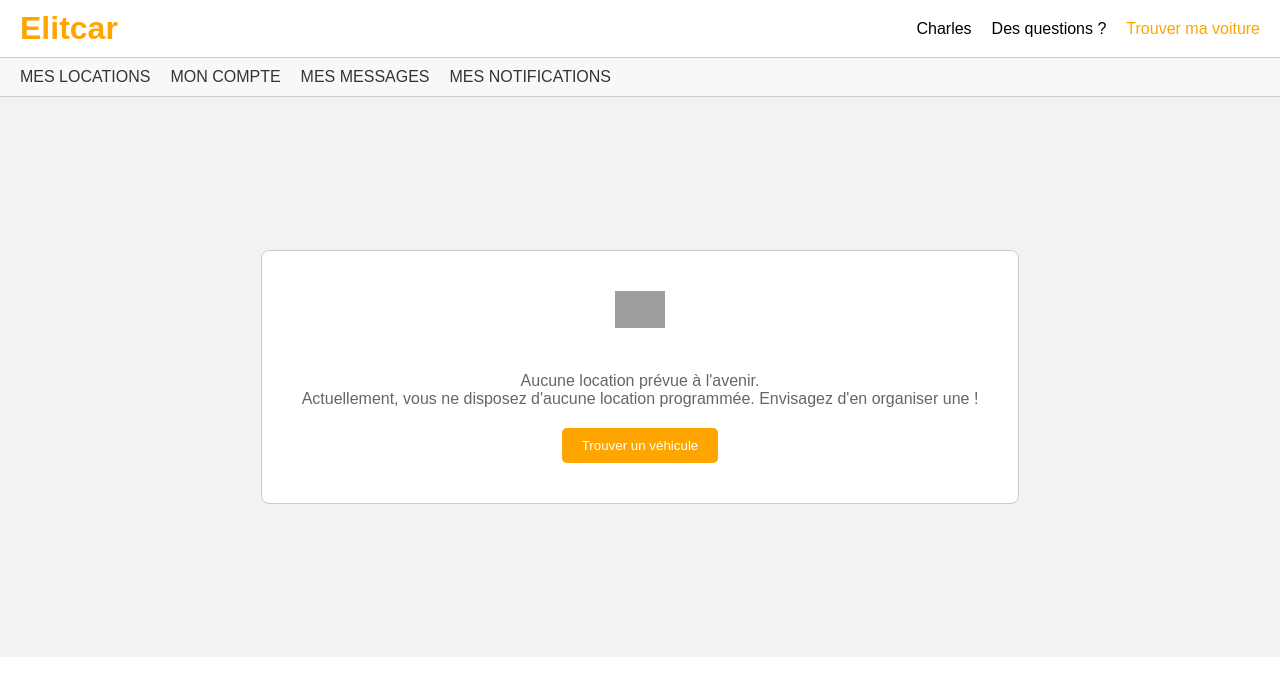
After one commit to Ihs-b/ElitCar2.0, a PHP site: page /view/FrontEnd/view_profile_particulier.php in a window 1280 px wide. The commit adds this page. Shown: the top 696 px of the page. Run offline with PHP 8.4, Linux system fonts and the light colour scheme; some libraries are stand-ins or nearby versions; grey boxes are pictures that could not be loaded.

Commit message:
pade particulier

```diff
--- /dev/null
+++ b/public/css/styles.css
@@ -0,0 +1,136 @@
+body {
+    font-family: Arial, sans-serif;
+    margin: 0;
+    padding: 0;
+}
+
+header {
+    display: flex;
+    justify-content: space-between;
+    align-items: center;
+    padding: 10px 20px;
+    background-color: #fff;
+    border-bottom: 1px solid #ccc;
+}
+
+.header-left h1 {
+    margin: 0;
+    color: #FFA500;
+}
+
+.header-right {
+    display: flex;
+    align-items: center;
+}
+
+.header-right .user-info,
+.header-right .questions,
+.header-right .find-car {
+    margin-left: 20px;
+}
+
+.header-right .find-car a {
+    color: #FFA500;
+    text-decoration: none;
+}
+
+nav {
+    background-color: #f8f8f8;
+    padding: 10px 20px;
+    border-bottom: 1px solid #ccc;
+}
+
+nav ul {
+    list-style: none;
+    margin: 0;
+    padding: 0;
+    display: flex;
+}
+
+nav ul li {
+    margin-right: 20px;
+}
+
+nav ul li a {
+    text-decoration: none;
+    color: #333;
+}
+
+main {
+    display: flex;
+    justify-content: center;
+    align-items: center;
+    height: 70vh;
+    background-color: #f2f2f2;
+}
+
+.no-rentals {
+    text-align: center;
+    background-color: #fff;
+    padding: 40px;
+    border: 1px solid #ccc;
+    border-radius: 8px;
+}
+
+.no-rentals img {
+    width: 50px;
+    margin-bottom: 20px;
+}
+
+.no-rentals p {
+    margin: 20px 0;
+    color: #666;
+}
+
+.no-rentals button {
+    background-color: #FFA500;
+    color: #fff;
+    border: none;
+    padding: 10px 20px;
+    border-radius: 5px;
+    cursor: pointer;
+}
+
+.no-rentals button:hover {
+    background-color: #e69500;
+}
+
+footer {
+    background-color: #f8f8f8;
+    padding: 20px;
+    text-align: center;
+}
+
+.footer-columns {
+    display: flex;
+    justify-content: center;
+    margin-bottom: 20px;
+}
+
+.footer-column {
+    margin: 0 20px;
+}
+
+.footer-column h3 {
+    margin-bottom: 10px;
+}
+
+.footer-column ul {
+    list-style: none;
+    padding: 0;
+    margin: 0;
+}
+
+.footer-column ul li {
+    margin-bottom: 5px;
+}
+
+.footer-column ul li a {
+    text-decoration: none;
+    color: #333;
+}
+
+.footer-bottom {
+    border-top: 1px solid #ccc;
+    padding-top: 10px;
+}
--- a/view/FrontEnd/view_home.php
+++ b/view/FrontEnd/view_home.php
@@ -7,5 +7,4 @@ ob_start();
 <p><input type="button" value="Créer mon compte" onclick="document.location.href = 'index.php?action=auth';" /></p>
 <?php
 $content = ob_get_clean();
-require('view_template.php');
-?>
+c?>
--- /dev/null
+++ b/view/FrontEnd/view_profile_particulier.php
@@ -0,0 +1,79 @@
+<!DOCTYPE html>
+<html lang="fr">
+<head>
+    <meta charset="UTF-8">
+    <meta name="viewport" content="width=device-width, initial-scale=1.0">
+    <title>Elitcar</title>
+    <link rel="stylesheet" href='/./public/css/styles.css'>
+</head>
+<body>
+<header>
+    <div class="header-left">
+        <h1>Elitcar</h1>
+    </div>
+    <div class="header-right">
+        <div class="user-info">
+            <span>Charles</span>
+        </div>
+        <div class="questions">
+            <span>Des questions ?</span>
+        </div>
+        <div class="find-car">
+            <a href="#">Trouver ma voiture</a>
+        </div>
+    </div>
+</header>
+<nav>
+    <ul>
+        <li><a href="#">MES LOCATIONS</a></li>
+        <li><a href="#">MON COMPTE</a></li>
+        <li><a href="#">MES MESSAGES</a></li>
+        <li><a href="#">MES NOTIFICATIONS</a></li>
+    </ul>
+</nav>
+<main>
+    <div class="no-rentals">
+        <img src="car-icon.png" alt="Car Icon">
+        <p>Aucune location prévue à l'avenir.<br>Actuellement, vous ne disposez d'aucune location programmée. Envisagez d'en organiser une !</p>
+        <button>Trouver un véhicule</button>
+    </div>
+</main>
+<!--<footer>-->
+<!--    <div class="footer-columns">-->
+<!--        <div class="footer-column">-->
+<!--            <h3>Entreprise</h3>-->
+<!--            <ul>-->
+<!--                <li><a href="#">Comment ça marche ?</a></li>-->
+<!--                <li><a href="#">À propos</a></li>-->
+<!--                <li><a href="#">Appli mobile</a></li>-->
+<!--                <li><a href="#">Blog</a></li>-->
+<!--                <li><a href="#">Mentions légales</a></li>-->
+<!--            </ul>-->
+<!--        </div>-->
+<!--        <div class="footer-column">-->
+<!--            <h3>Entreprise</h3>-->
+<!--            <ul>-->
+<!--                <li><a href="#">Comment ça marche ?</a></li>-->
+<!--                <li><a href="#">À propos</a></li>-->
+<!--                <li><a href="#">Appli mobile</a></li>-->
+<!--                <li><a href="#">Blog</a></li>-->
+<!--                <li><a href="#">Mentions légales</a></li>-->
+<!--            </ul>-->
+<!--        </div>-->
+<!--        <div class="footer-column">-->
+<!--            <h3>Entreprise</h3>-->
+<!--            <ul>-->
+<!--                <li><a href="#">Comment ça marche ?</a></li>-->
+<!--                <li><a href="#">À propos</a></li>-->
+<!--                <li><a href="#">Appli mobile</a></li>-->
+<!--                <li><a href="#">Blog</a></li>-->
+<!--                <li><a href="#">Mentions légales</a></li>-->
+<!--            </ul>-->
+<!--        </div>-->
+<!--    </div>-->
+<!--    <div class="footer-bottom">-->
+<!--        <p>Confidentialité | Conditions générales | ©2024 Elitcar</p>-->
+<!--    </div>-->
+<!--</footer>-->
+</body>
+</html>
--- a/view/FrontEnd/view_template.php
+++ b/view/FrontEnd/view_template.php
@@ -6,6 +6,7 @@
     <meta name="viewport" content="width=device-width, initial-scale=1.0">
     <title> <?= $title ?> </title>
     <link href='././public/css/styleform.css' rel="stylesheet">
+    <link href='././public/css/styles.css' rel="stylesheet">
 </head>
 
 <body>
```
Also changed, not shown: index.php (line endings or trailing spaces), public/css/styleform.css (line endings or trailing spaces).
